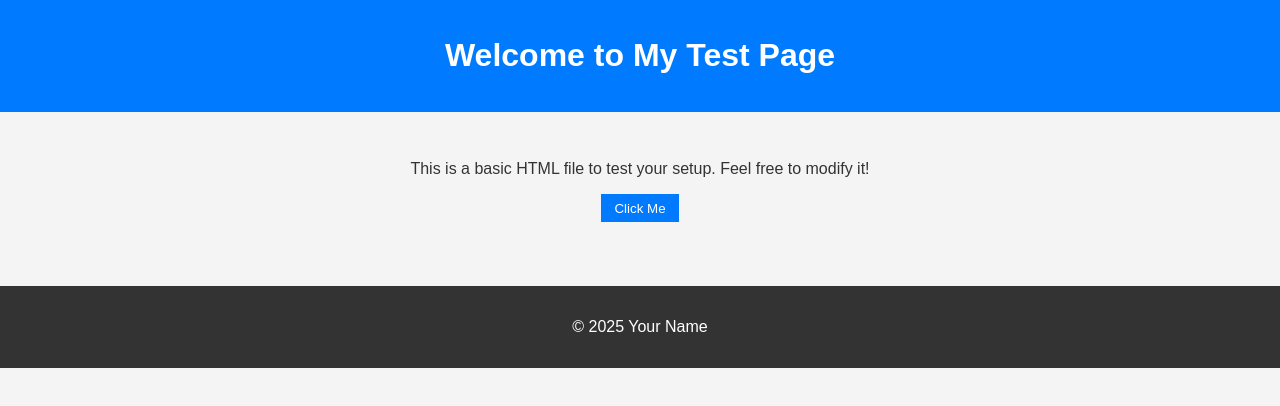
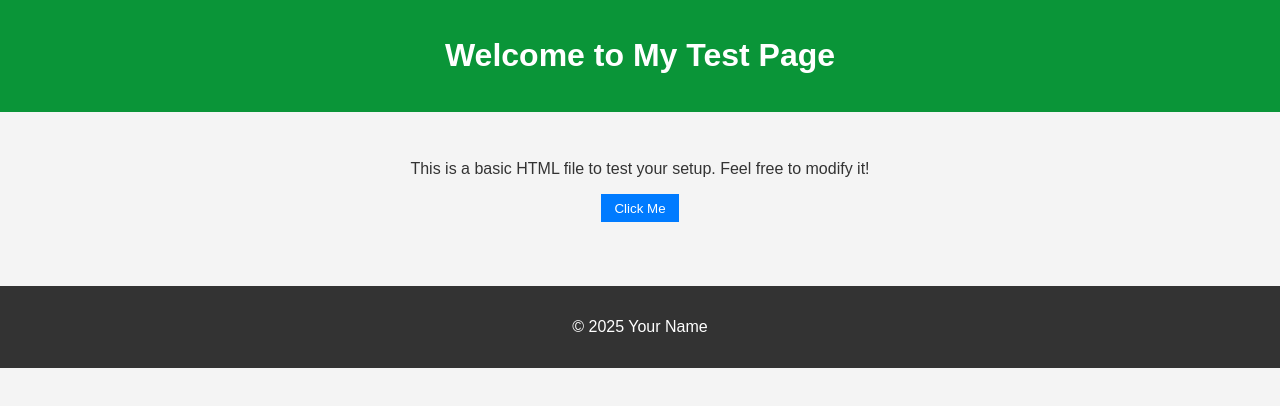
Before and after one commit to rodjhall/rodjhall, a plain HTML site: page index.html in a window 1280 px wide. Drawn offline with Linux system fonts and the light colour scheme.

Commit message:
Add files via upload

```diff
--- a/style.css
+++ b/style.css
@@ -8,7 +8,7 @@ body {
     text-align: center;
 }
 header {
-    background-color: #007bff;
+    background-color: #0a9538;
     color: white;
     padding: 1em 0;
 }
```
